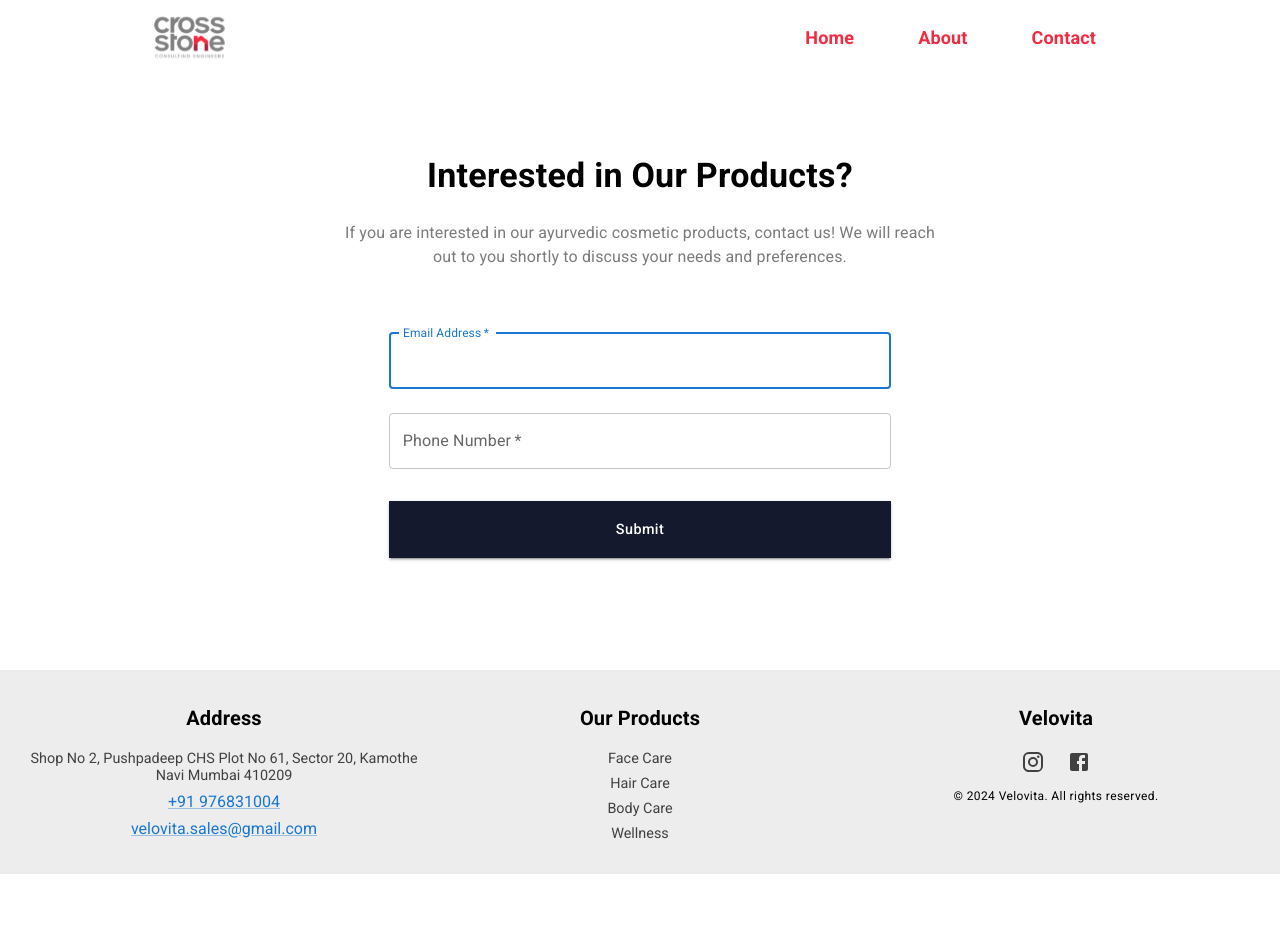
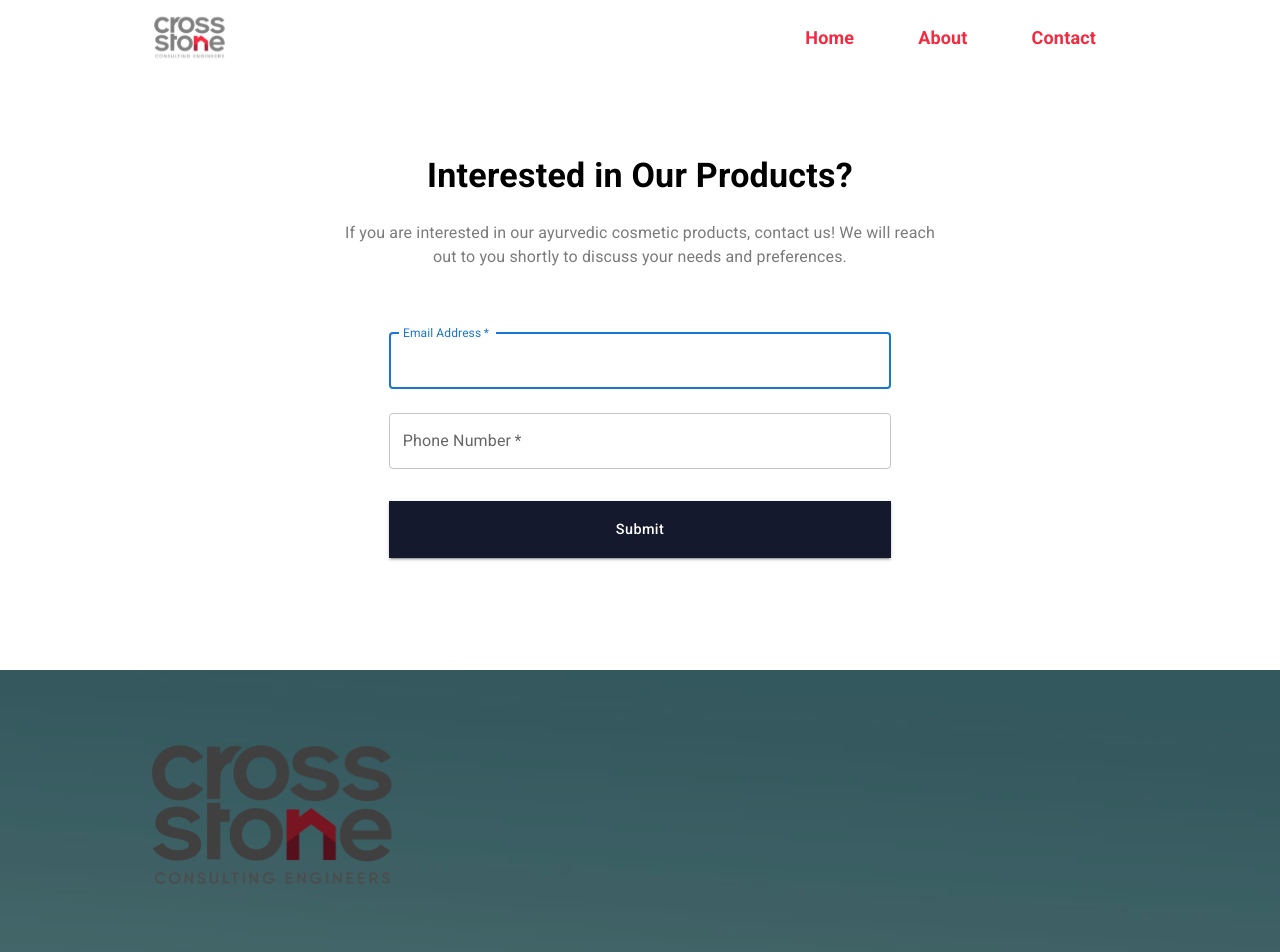
Before and after one commit to abhishektiwari2003/crossstone-web, a React (Create React App) app: page /contact in a window 1280 px wide. Shown: the top 952 px of the page. Before the commit the page ends 874 px from the top, so only its background shows below. Built offline with nearby package versions, Linux system fonts and the light colour scheme.

Commit message:
Website complete with respect to desktop

```diff
--- a/src/components/Footer/Footer.jsx
+++ b/src/components/Footer/Footer.jsx
@@ -1,99 +1,138 @@
-import React from 'react'
-import {
-  Box,
-  Stack,
-  styled,
-  Typography,
-} from '@mui/material'
-import Link from '@mui/material/Link';
-import FooterTitle from './FooterTitle'
-import FooterLink from './FooterLink'
-import FacebookIcon from '@mui/icons-material/Facebook';
-import InstagramIcon from '@mui/icons-material/Instagram';
+import React from "react";
+import { Box, Stack, styled, Typography } from "@mui/material";
+import Link from "@mui/material/Link";
+import FooterTitle from "./FooterTitle";
+import FooterLink from "./FooterLink";
+import FacebookIcon from "@mui/icons-material/Facebook";
+import InstagramIcon from "@mui/icons-material/Instagram";
+import { WhatsApp } from "@mui/icons-material";
+import footerBg from "../../assets/footerBg.svg";
+import crossstone2 from "../../assets/crossstone2.svg";
 
 const Footer = () => {
-
-  const StackColumn = styled(Stack) (() => ({
-    flexDirection: 'column',
-    justifyContent: 'flex-start',
-    alignItems: 'center',
+  const StackColumn = styled(Stack)(() => ({
+    flexDirection: "column",
+    justifyContent: "flex-start",
+    alignItems: "center",
     flex: 1,
     gap: 8,
-    textAlign: 'center',
+    textAlign: "center",
   }));
 
-  const BoxRow = styled(Box) (({ theme }) => ({
-    display: 'flex',
-    flexDirection: 'row',
-    backgroundColor: '#ededed',
+  const BoxRow = styled(Box)(({ theme }) => ({
+    display: "flex",
+    flexDirection: "column",
     flex: 1,
-    [theme.breakpoints.down('sm')]: {
-      flexDirection: 'column',
+    position: "relative",
+    overflow: "hidden",
+    backgroundImage: `url(${footerBg})`,
+    backgroundRepeat: "no-repeat",
+    backgroundPosition: "center",
+    backgroundSize: "cover",
+    minHeight: "500px", // Adjust this height based on your image dimensions
+    "::before": {
+      content: '""',
+      position: "absolute",
+      top: 0,
+      left: 0,
+      right: 0,
+      bottom: 0,
+      backgroundColor: "rgba(0, 0, 0, 0.5)", // Dark overlay
+      zIndex: 1,
+    },
+    [theme.breakpoints.down("sm")]: {
+      flexDirection: "column",
       gap: 30,
-    }
+    },
   }));
 
   return (
     <BoxRow
-      component='footer'
+      component="footer"
       sx={{
-        py: 4,
+        py: 8, // You can adjust the padding as needed
         px: 2,
       }}
     >
-      <StackColumn>
-        <FooterTitle text={'Address'} />
-        <FooterLink text={'Shop No 2, Pushpadeep CHS Plot No 61, Sector 20, Kamothe Navi Mumbai 410209'} />
-        <Link href="tel:+91976831004">+91 976831004</Link>
-        <Link href="mailto:velovita.sales@gmail.com">velovita.sales@gmail.com</Link>
+      <Box
+        component="img"
+        src={crossstone2}
+        alt="Crossstone Logo"
+        width={256}
+        height={162}
+        onClick={"/"}
+        marginLeft={16}
+      />
+      <Stack sx={{ flexDirection: "row", mt: 10 }}>
+        <StackColumn sx={{ zIndex: 2 }}>
+          <FooterTitle text={"Office Address"} />
+          <FooterLink
+            text={"123 Anywhere St.Any City, ST 12345 (PWD parking available)"}
+          />
+          <Link href="tel:(123) 456-7890">(123) 456-7890</Link>
+          <Link href="mailto:hello@reallygreatsite.com">
+            hello@reallygreatsite.com
+          </Link>
         </StackColumn>
 
-      <StackColumn>
-        <FooterTitle text={'Our Products'} />
-        <FooterLink text={'Face Care'} />
-        <FooterLink text={'Hair Care'} />
-        <FooterLink text={'Body Care'} />
-        <FooterLink text={'Wellness'} />
+        <StackColumn sx={{ zIndex: 2 }}>
+          <FooterTitle text={"Office Hours"} />
+          <Typography sx={{ color: "white" }}>
+            Monday to Friday <br /> 9:00 am to 5:00 pm <br /> Weekends by
+            appointment
+          </Typography>
         </StackColumn>
 
-      <StackColumn>
-        <FooterTitle text={'velovita'} />
+        <StackColumn sx={{ zIndex: 2 }}>
+          <FooterTitle text={"Stay Connected"} />
           <Stack
-          direction='row'
-          width='70px'
-          maxWidth='100%'
-          justifyContent='space-between'
+            direction="row"
+            width="70px"
+            maxWidth="100%"
+            justifyContent="center"
+            spacing={2}
           >
-          <Link href="#" variant="body2"
+            <Link
+              href="#"
+              variant="body2"
               sx={{
-              color: '#414141',
+                color: "white",
                 "&:hover": {
-                color: '#1c2859',
-              }
+                  color: "white",
+                },
               }}
             >
               <InstagramIcon />
             </Link>
-          <Link href="#" variant="body2"
+            <Link
+              href="#"
+              variant="body2"
               sx={{
-              color: '#414141',
+                color: "white",
                 "&:hover": {
-                color: '#1c2859',
-              }
+                  color: "white",
+                },
               }}
             >
               <FacebookIcon />
             </Link>
+            <Link
+              href="#"
+              variant="body2"
+              sx={{
+                color: "white",
+                "&:hover": {
+                  color: "white",
+                },
+              }}
+            >
+              <WhatsApp />
+            </Link>
           </Stack>
-        <Typography
-          variant='caption'
-          component='p'
-        >
-          &copy; 2024 Velovita. All rights reserved.
-        </Typography>
         </StackColumn>
+      </Stack>
     </BoxRow>
-  )
-}
+  );
+};
 
 export default Footer;
--- a/src/components/Footer/FooterLink.jsx
+++ b/src/components/Footer/FooterLink.jsx
@@ -1,26 +1,26 @@
-import { Link } from '@mui/material'
-import React from 'react'
+import { Link } from "@mui/material";
+import React from "react";
 
 const FooterLink = ({ text }) => {
   return (
     <Link
-    href="#"
-    variant='p'
-    component='a'
-    sx={{
-      fontSize: '0.9rem',
-      fontWeight: '400',
-      textDecoration: 'none',
-      color: '#414141',
-      textTransform: 'capitalize',
-      "&:hover": {
-        color: '#1c2859',
-      }
-    }}
+      href="#"
+      variant="p"
+      component="a"
+      sx={{
+        fontSize: "0.9rem",
+        fontWeight: "400",
+        textDecoration: "none",
+        color: "white",
+        textTransform: "capitalize",
+        "&:hover": {
+          color: "white",
+        },
+      }}
     >
       {text}
     </Link>
-  )
-}
+  );
+};
 
-export default FooterLink
+export default FooterLink;
--- a/src/components/Footer/FooterTitle.jsx
+++ b/src/components/Footer/FooterTitle.jsx
@@ -1,20 +1,21 @@
-import { Typography } from '@mui/material'
-import React from 'react'
+import { Typography } from "@mui/material";
+import React from "react";
 
 const FooterTitle = ({ text }) => {
   return (
     <Typography
-    variant='h6'
-    component='h6'
-    sx={{
-      fontWeight: '700',
-      textTransform: 'capitalize',
-      pb: 1,
-    }}
+      variant="h6"
+      component="h6"
+      sx={{
+        fontWeight: "700",
+        textTransform: "capitalize",
+        pb: 1,
+        color: "white",
+      }}
     >
-      { text }
+      {text}
     </Typography>
-  )
-}
+  );
+};
 
-export default FooterTitle
+export default FooterTitle;
--- a/src/components/GetStarted.jsx
+++ /dev/null
@@ -1,74 +0,0 @@
-import React from 'react';
-import {
-    Box,
-    Divider,
-    Grid,
-    Stack,
-    styled,
-    Typography,
-    useTheme,
-    useMediaQuery
-} from '@mui/material';
-import architecture from '../assets/architecture.svg';
-import interior from '../assets/interior.svg';
-import construction from '../assets/construction.svg';
-import project from '../assets/project.svg';
-
-const GetStarted = () => {
-    const services = [
-        { image: architecture, title: 'Architectural Drawings' },
-        { image: interior, title: 'Interior Design' },
-        { image: project, title: 'Project Management' },
-        { image: construction, title: 'Construction' },
-    ];
-
-    const ServiceCard = styled(Box)(({ theme }) => ({
-        position: 'relative',
-        '& img': {
-            width: '100%',
-            height: 'auto',
-            marginBottom: theme.spacing(-1),
-        },
-        '& .overlay': {
-            position: 'absolute',
-            bottom: -10,
-            left: 0,
-            width: '100%',
-            backgroundColor: 'black',
-            color: 'white',
-            textAlign: 'center',
-            padding: theme.spacing(1),
-            boxSizing: 'border-box',
-        },
-    }));
-
-    const theme = useTheme();
-    const isMobile = useMediaQuery(theme.breakpoints.down('sm'));
-
-    return (
-        <Grid container justifyContent={'center'} spacing={4}>
-            <Grid item xs={12}>
-                <Stack direction={'column'} spacing={1} alignItems="center">
-                    <Typography sx={{color: '#202020', fontWeight: 'bold', fontSize: 60}}>
-                        Services
-                    </Typography>
-                    <Divider sx={{borderColor : '#F42A40', width: '25%'}}/>
-                </Stack>
-            </Grid>
-            {services.map((service, index) => (
-                <Grid item xs={12} sm={6} key={index}>
-                    <Stack direction="column" spacing={2} alignItems="center">
-                        <ServiceCard>
-                            <img src={service.image} alt={service.title} />
-                            <Box className="overlay">
-                                <Typography>{service.title}</Typography>
-                            </Box>
-                        </ServiceCard>
-                    </Stack>
-                </Grid>
-            ))}
-        </Grid>
-    );
-}
-
-export default GetStarted;
--- a/src/components/HowItWorks.jsx
+++ b/src/components/HowItWorks.jsx
@@ -2,6 +2,7 @@ import React from "react";
 import {
   Box,
   Divider,
+  Grid,
   Stack,
   Step,
   StepLabel,
@@ -9,6 +10,7 @@ import {
   styled,
   Typography,
   useTheme,
+  StepConnector,
 } from "@mui/material";
 import phone_mockup from "../assets/phone_mockup.svg";
 
@@ -32,14 +34,22 @@ const HowItWorks = () => {
     display: "flex",
     alignItems: "center",
     justifyContent: "center",
-    width: 60,
-    height: 60,
+    width: 64,
+    height: 64,
     borderRadius: "50%",
     backgroundColor: active ? "#FFFFFF" : "#FFFFFF",
-    border: `2px solid ${active ? "#F42A40" : "#000000"}`,
+    border: "2px solid #F5F5F5",
     color: active ? "#F42A40" : "#000000",
     fontSize: 40,
     fontWeight: "bold",
+    zIndex: 2,
+  }));
+
+  const CustomConnector = styled(StepConnector)(({ theme }) => ({
+    // Style for the line connecting the steps
+    "& .MuiStepConnector-line": {
+      marginTop: "22px", // Add margin to the top of the line
+    },
   }));
 
   return (
@@ -65,7 +75,11 @@ const HowItWorks = () => {
           Plan - Build - Track - Settle in
         </Typography>
         <Box sx={{ width: "100%" }}>
-          <Stepper activeStep={0} alternativeLabel>
+          <Stepper
+            activeStep={0}
+            alternativeLabel
+            connector={<CustomConnector />}
+          >
             {steps.map((label, index) => (
               <Step key={label}>
                 <StepLabel
@@ -80,13 +94,21 @@ const HowItWorks = () => {
           </Stepper>
         </Box>
       </Stack>
-      <Stack
-        direction="row"
-        spacing={4}
+      <Grid
+        container
         justifyContent="center"
         alignItems="center"
+        spacing={2}
+        mt={4}
       >
-        <img src={phone_mockup} alt="Phone Mockup" style={{ width: "100%" }} />
+        <Grid item xs={12} sm={5} md={4}>
+          <img
+            src={phone_mockup}
+            alt="Phone Mockup"
+            style={{ width: "100%" }}
+          />
+        </Grid>
+        <Grid item xs={12} sm={7} md={6}>
           <Box
             sx={{
               display: "flex",
@@ -95,6 +117,8 @@ const HowItWorks = () => {
               padding: 3,
               borderRadius: 2,
               boxShadow: "0 4px 10px rgba(0, 0, 0, 0.1)",
+              boxSizing: "border-box",
+              height: "314px",
               width: "100%",
             }}
           >
@@ -103,10 +127,12 @@ const HowItWorks = () => {
             >
               01 Raise a Request
             </Typography>
-          <Typography sx={{ fontSize: 14, color: "#000000", mb: 2 }}>
-            Raise a house construction service request or call us at +91 7505
-            205 205. Our team will get in touch with you to understand your
-            requirements in more detail.
+            <Typography
+              sx={{ fontSize: 14, color: "#000000", mb: 2, fontWeight: "bold" }}
+            >
+              Raise a house construction <br /> service request or call us at{" "}
+              <br /> +91 7505 205 205. Our team <br /> will get in touch with
+              you to <br /> understand your requirements <br /> in more detail.
             </Typography>
             <Typography
               sx={{ color: "#F42A40", fontSize: 16, fontWeight: "bold" }}
@@ -114,7 +140,8 @@ const HowItWorks = () => {
               Let’s Build!
             </Typography>
           </Box>
-      </Stack>
+        </Grid>
+      </Grid>
     </RootStyle>
   );
 };
--- /dev/null
+++ b/src/components/SectionTitle.jsx
@@ -0,0 +1,31 @@
+import React from "react";
+import styled from "styled-components";
+
+function SectionTitle({ title }) {
+  return (
+    <>
+      <Title>{title}</Title>
+      <Underline />
+    </>
+  );
+}
+
+const Title = styled.h2`
+  color: #202020;
+  text-align: center;
+  font: 700 60px Inter, sans-serif;
+  @media (max-width: 991px) {
+    font-size: 40px;
+  }
+`;
+
+const Underline = styled.div`
+  background-color: #f42a40;
+  align-self: center;
+  margin-top: 19px;
+  width: 352px;
+  max-width: 100%;
+  height: 2px;
+`;
+
+export default SectionTitle;
--- /dev/null
+++ b/src/components/ServiceCard.jsx
@@ -0,0 +1,45 @@
+import React from "react";
+import styled from "styled-components";
+
+function ServiceCard({ title, image }) {
+  return (
+    <CardWrapper>
+      <CardImage loading="lazy" src={image} alt={title} />
+      <CardTitle>{title}</CardTitle>
+    </CardWrapper>
+  );
+}
+
+const CardWrapper = styled.article`
+  display: flex;
+  flex-direction: column;
+`;
+
+const CardImage = styled.img`
+  aspect-ratio: 1.3;
+  object-fit: cover;
+  width: 100%;
+  box-shadow: 0px 4px 42px -9px rgba(0, 0, 0, 0.15);
+  @media (max-width: 991px) {
+    margin-top: 32px;
+  }
+`;
+
+const CardTitle = styled.h3`
+  font-family: Inter, sans-serif;
+  font-size: 18px;
+  font-weight: 700;
+  color: #fff;
+  text-align: center;
+  letter-spacing: 0.9px;
+  line-height: 150%;
+  background-color: #202020;
+  border-radius: 5px;
+  padding: 13px;
+  margin-top: 7px;
+  @media (max-width: 991px) {
+    padding: 13px 20px;
+  }
+`;
+
+export default ServiceCard;
--- /dev/null
+++ b/src/components/ServicesSection.jsx
@@ -0,0 +1,70 @@
+import React from "react";
+import styled from "styled-components";
+import ServiceCard from "./ServiceCard";
+import SectionTitle from "./SectionTitle";
+
+const services = [
+  {
+    title: "Architectural Drawings",
+    image:
+      "https://cdn.builder.io/api/v1/image/assets/TEMP/2e0348f149105b60ab7b4a7fe6f5763ad4122e1d0b5bf0b9f047cff409f921f4?apiKey=11f7ad7d5fff48f4a1c546fc85f8495e&",
+  },
+  {
+    title: "Interior Design",
+    image:
+      "https://cdn.builder.io/api/v1/image/assets/TEMP/631eebf073c13d59a16f431c29c13723640a764d9fe0d44a702255e108b277b1?apiKey=11f7ad7d5fff48f4a1c546fc85f8495e&",
+  },
+  {
+    title: "Project Management",
+    image:
+      "https://cdn.builder.io/api/v1/image/assets/TEMP/2161a0a2426bf96dbc7f01e10758b8ef9bfb52dcb235633a130eebc390577f3a?apiKey=11f7ad7d5fff48f4a1c546fc85f8495e&",
+  },
+  {
+    title: "Construction",
+    image:
+      "https://cdn.builder.io/api/v1/image/assets/TEMP/07cfb978d641c3a5753e84445f43af2b87fd20c6b77675e77b70aee87942f5c3?apiKey=11f7ad7d5fff48f4a1c546fc85f8495e&",
+  },
+];
+
+function ServicesSection() {
+  return (
+    <Section>
+      <SectionTitle title="Services" />
+      <ServiceGrid>
+        {services.map((service, index) => (
+          <ServiceCard
+            key={index}
+            title={service.title}
+            image={service.image}
+          />
+        ))}
+      </ServiceGrid>
+    </Section>
+  );
+}
+
+const Section = styled.section`
+  background-color: #fff;
+  display: flex;
+  flex-direction: column;
+  align-items: center;
+  padding: 52px 60px 80px;
+  @media (max-width: 991px) {
+    padding: 0 20px;
+  }
+`;
+
+const ServiceGrid = styled.div`
+  display: grid;
+  grid-template-columns: repeat(2, 1fr);
+  gap: 20px;
+  width: 100%;
+  max-width: 928px;
+  margin-top: 46px;
+  @media (max-width: 991px) {
+    grid-template-columns: 1fr;
+    margin-top: 40px;
+  }
+`;
+
+export default ServicesSection;
--- a/src/pages/Home.js
+++ b/src/pages/Home.js
@@ -1,17 +1,18 @@
 import React from "react";
 import GetInTouch from "../components/GetInTouch";
-import GetStarted from "../components/GetStarted";
+import GetStarted from "../components/ServicesSection";
 import Header from "../components/Header";
 import HowItWorks from "../components/HowItWorks";
 import PaymentSection from "../components/PaymentSection";
 import Referral from "../components/Referral";
 import OurProjetcts from "../components/OurProjetcs";
+import ServicesSection from "../components/ServicesSection";
 
 const Home = () => {
   return (
     <>
       <Header />
-      <GetStarted />
+      <ServicesSection />
       <HowItWorks />
       <PaymentSection />
       <Referral />
```
Also changed, not shown: src/components/PaymentSection.jsx (+71 -31 lines), src/assets/footerBg.svg (added). Lines whose indentation alone changed are shown as unchanged.
